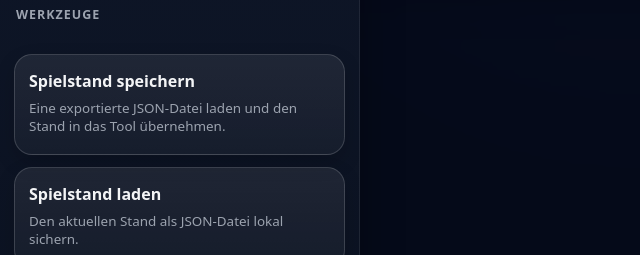
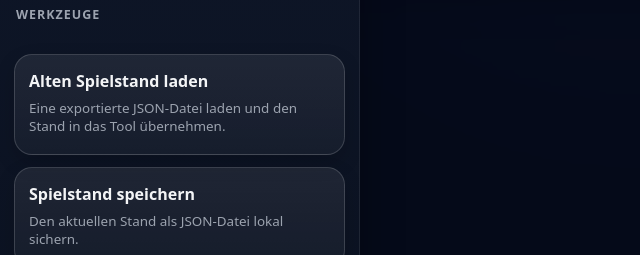
Before and after one commit to gawelskitools/knobelrunde, a plain HTML site: page index.html in a window 1280 px wide. Both pictures are taken after a click on the button "Menü öffnen". Shown: the part 272-527 px from the top of the page, 0-640 px from the left. Drawn offline with Linux system fonts and the light colour scheme.

Commit message:
Update index.html

```diff
--- a/index.html
+++ b/index.html
@@ -886,11 +886,11 @@
       <div class="drawer-section-label">Werkzeuge</div>
       <nav>
         <button id="drawerImportBtn">
-          <span class="menu-title">Spielstand speichern</span>
+          <span class="menu-title">Alten Spielstand laden</span>
           <span class="menu-subtitle">Eine exportierte JSON-Datei laden und den Stand in das Tool übernehmen.</span>
         </button>
         <button id="drawerExportBtn">
-          <span class="menu-title">Spielstand laden</span>
+          <span class="menu-title">Spielstand speichern</span>
           <span class="menu-subtitle">Den aktuellen Stand als JSON-Datei lokal sichern.</span>
         </button>
         <button id="drawerCleanStartBtn" class="info">
```
